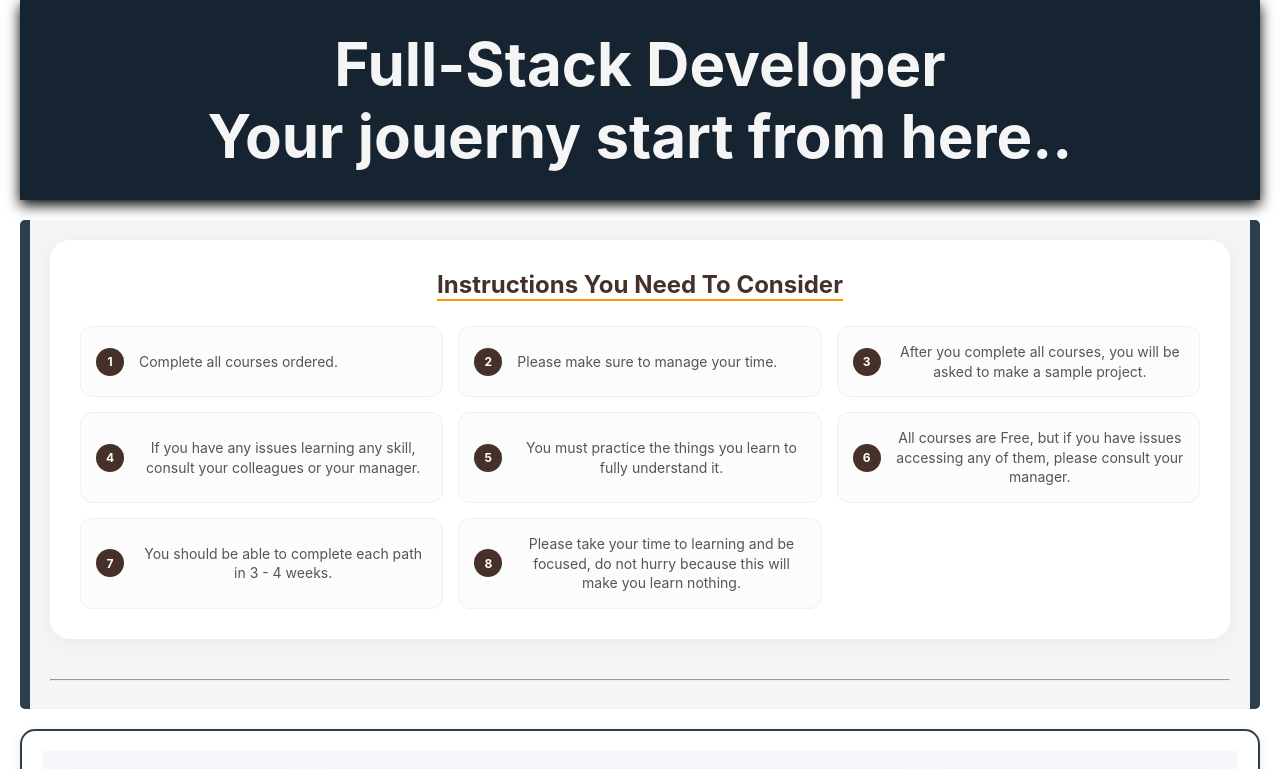
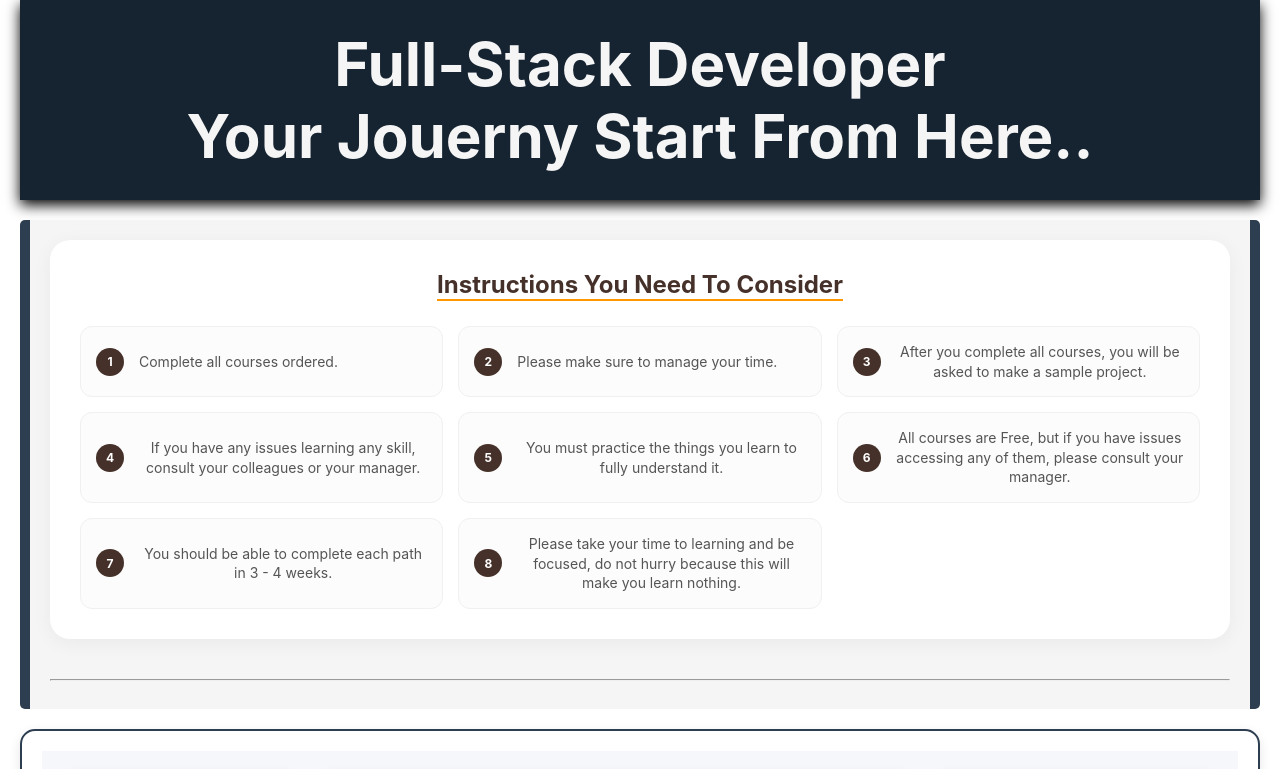
Before and after one commit to abdulhakimalfredi/projectx, a React (Create React App) app: page / in a window 1280 px wide. Shown: the top 769 px of the page. Built offline with nearby package versions, Linux system fonts and the light colour scheme.

Commit message:
changing the header name

```diff
--- a/src/components/HeaderWeb.js
+++ b/src/components/HeaderWeb.js
@@ -15,7 +15,7 @@ export default function HeaderWeb() {
             }}>
         <h1 style={{textAlign:"center"}}>Full-Stack Developer
             <br/>
-            Your jouerny start from here..
+            Your Jouerny Start From Here..
             </h1>
         </div>
     );
```
